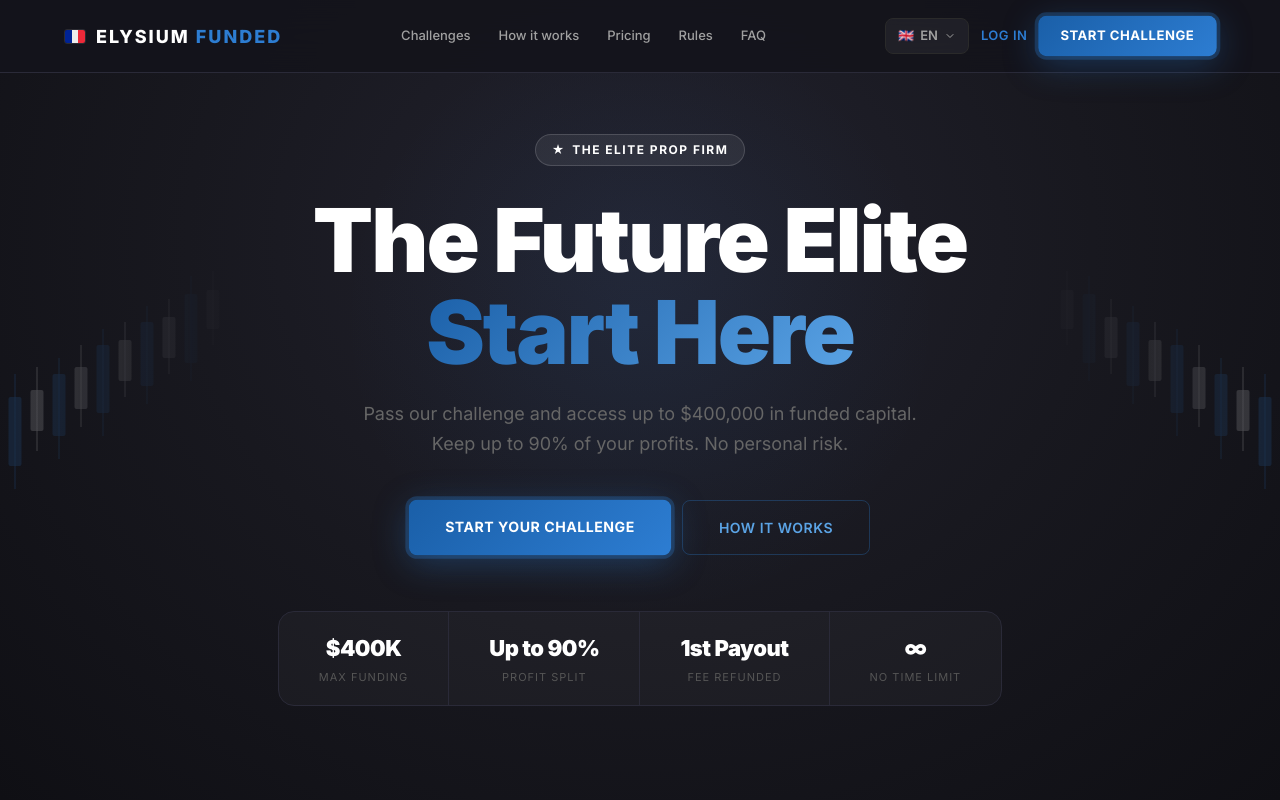
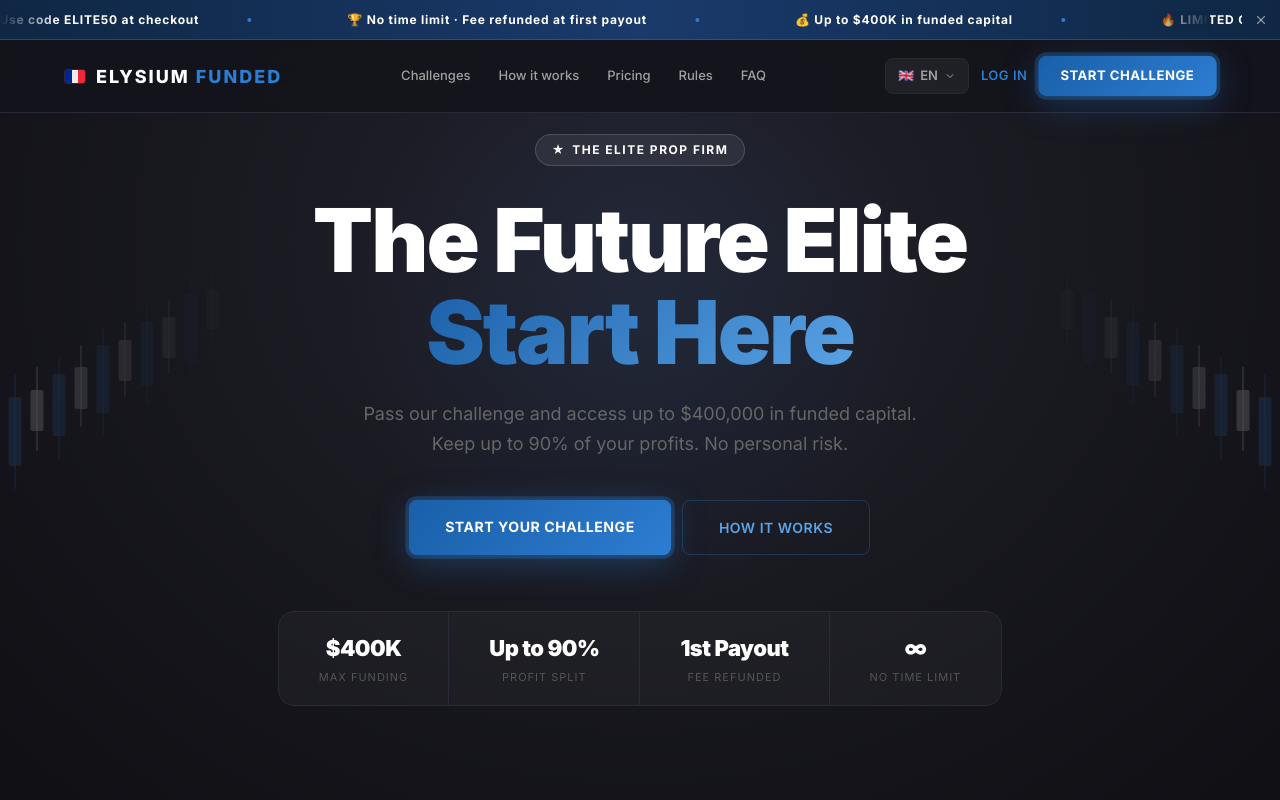
Before and after one commit to vincentmeipro-crypto/traders-rewards, a Next.js app: page / in a window 1280 px wide. Shown: the top 800 px of the page. Built offline with nearby package versions, Linux system fonts and the light colour scheme.

Commit message:
Add scrolling promo banner: -50% off, ELITE50 code, EN+FR, closeable
Co-Authored-By: Claude Sonnet 4.6 <noreply@anthropic.com>

```diff
--- a/app/globals.css
+++ b/app/globals.css
@@ -103,6 +103,21 @@ body {
   opacity: 0.3;
 }
 
+@keyframes marquee {
+  0% { transform: translateX(0); }
+  100% { transform: translateX(-50%); }
+}
+
+.marquee-track {
+  animation: marquee 22s linear infinite;
+  display: flex;
+  width: max-content;
+}
+
+.marquee-track:hover {
+  animation-play-state: paused;
+}
+
 @keyframes float {
   0%, 100% { transform: translateY(0px); }
   50% { transform: translateY(-10px); }
--- a/app/page.tsx
+++ b/app/page.tsx
@@ -1,4 +1,5 @@
 import Navbar from "@/components/Navbar";
+import PromoBanner from "@/components/PromoBanner";
 import Hero from "@/components/Hero";
 import Stats from "@/components/Stats";
 import HowItWorks from "@/components/HowItWorks";
@@ -11,6 +12,7 @@ import Footer from "@/components/Footer";
 export default function Home() {
   return (
     <main style={{ minHeight: "100vh" }}>
+      <PromoBanner />
       <Navbar />
       <Hero />
       <Stats />
--- a/components/Navbar.tsx
+++ b/components/Navbar.tsx
@@ -22,7 +22,7 @@ export default function Navbar() {
   return (
     <>
       <nav style={{
-        position: "fixed", top: 0, left: 0, right: 0, zIndex: 100,
+        position: "fixed", top: 40, left: 0, right: 0, zIndex: 100,
         backgroundColor: "rgba(20,20,28,0.92)",
         backdropFilter: "blur(20px)",
         borderBottom: "1px solid #2A2A38",
--- /dev/null
+++ b/components/PromoBanner.tsx
@@ -0,0 +1,91 @@
+"use client";
+import { useState } from "react";
+import { X } from "lucide-react";
+import { useLanguage } from "@/lib/LanguageContext";
+
+const items = [
+  { en: "🔥 LIMITED OFFER — 50% OFF all challenges", fr: "🔥 OFFRE LIMITÉE — 50% DE RÉDUCTION sur tous les challenges" },
+  { en: "⚡ Use code ELITE50 at checkout", fr: "⚡ Utilisez le code ELITE50 au paiement" },
+  { en: "🏆 No time limit · Fee refunded at first payout", fr: "🏆 Aucune limite de temps · Frais remboursés au 1er retrait" },
+  { en: "💰 Up to $400K in funded capital", fr: "💰 Jusqu'à 400 000$ de capital financé" },
+];
+
+export default function PromoBanner() {
+  const { lang } = useLanguage();
+  const [closed, setClosed] = useState(false);
+
+  if (closed) return null;
+
+  const isFr = lang === "fr";
+  const texts = [...items, ...items]; // duplicate for seamless loop
+
+  return (
+    <div style={{
+      position: "fixed",
+      top: 0, left: 0, right: 0,
+      zIndex: 200,
+      height: 40,
+      background: "linear-gradient(90deg, #0f2744, #1a3a6b, #0f2744)",
+      borderBottom: "1px solid rgba(45,125,210,0.4)",
+      display: "flex",
+      alignItems: "center",
+      overflow: "hidden",
+    }}>
+
+      {/* Scrolling text */}
+      <div style={{ flex: 1, overflow: "hidden", position: "relative" }}>
+        {/* Left fade */}
+        <div style={{
+          position: "absolute", left: 0, top: 0, bottom: 0, width: 60,
+          background: "linear-gradient(to right, #0f2744, transparent)",
+          zIndex: 2, pointerEvents: "none",
+        }} />
+        {/* Right fade */}
+        <div style={{
+          position: "absolute", right: 32, top: 0, bottom: 0, width: 60,
+          background: "linear-gradient(to left, #0f2744, transparent)",
+          zIndex: 2, pointerEvents: "none",
+        }} />
+
+        <div className="marquee-track">
+          {texts.map((item, i) => (
+            <span key={i} style={{
+              display: "inline-flex",
+              alignItems: "center",
+              whiteSpace: "nowrap",
+              fontSize: 12,
+              fontWeight: 700,
+              letterSpacing: "0.8px",
+              color: "#fff",
+              padding: "0 48px",
+            }}>
+              {isFr ? item.fr : item.en}
+              <span style={{
+                display: "inline-block",
+                width: 4, height: 4,
+                borderRadius: "50%",
+                backgroundColor: "#2D7DD2",
+                margin: "0 0 0 48px",
+              }} />
+            </span>
+          ))}
+        </div>
+      </div>
+
+      {/* Close button */}
+      <button
+        onClick={() => setClosed(true)}
+        style={{
+          background: "none", border: "none", cursor: "pointer",
+          color: "rgba(255,255,255,0.5)", padding: "0 12px",
+          display: "flex", alignItems: "center", flexShrink: 0,
+          transition: "color 0.2s",
+        }}
+        onMouseOver={e => (e.currentTarget.style.color = "#fff")}
+        onMouseOut={e => (e.currentTarget.style.color = "rgba(255,255,255,0.5)")}
+      >
+        <X size={14} />
+      </button>
+    </div>
+  );
+}
```
